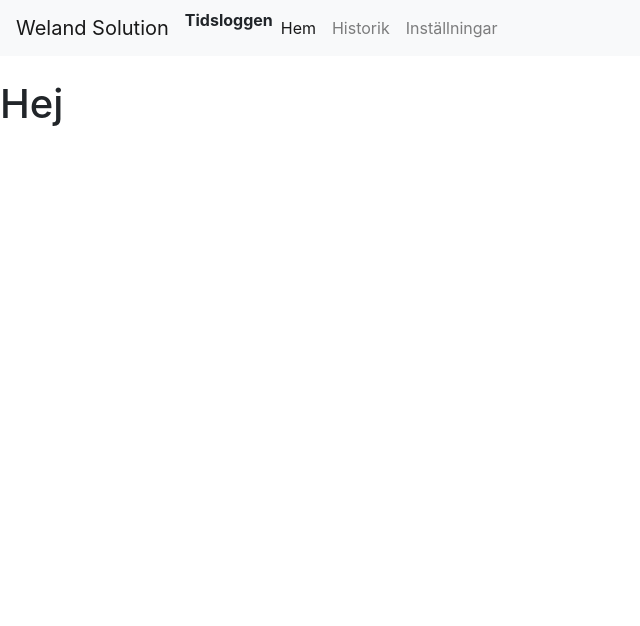
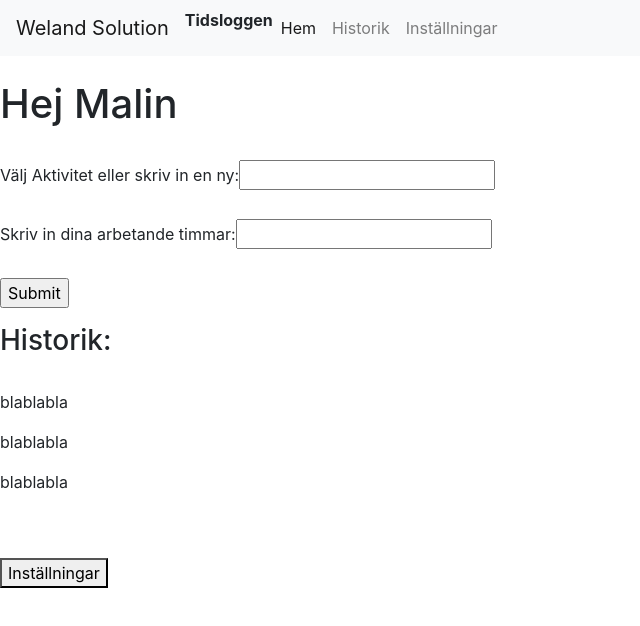
Before and after one commit to Malin88widen/Weland-tidsloggen, a React (Create React App) app: page / in a window 1280 px wide. Shown: the top 626 px of the page, without its empty margins (0-640 px from the left). Built offline with nearby package versions, Linux system fonts and the light colour scheme.

Commit message:
Lagt till allt som ska vara i vyn på startsidan - style på sen också!

```diff
--- a/src/App.js
+++ b/src/App.js
@@ -1,9 +1,11 @@
 import React, { Component } from "react";
 import NavBar from "./components/navbarWelands";
-import homePageWelands from "./components/homePageWelands";
+import homePageWelands from "./components/HomePage";
 import Counters from "./components/counters";
 import "./App.css";
-
+import HomePage from './components/HomePage';
+import Form from './components/Form';
+import History from './components/History';
 class App extends Component {
 
 
@@ -13,7 +15,18 @@ class App extends Component {
         <NavBar/>
         <br />
         <main className="homePageWelands">
-    <h1>Hej</h1>
+        <h1><HomePage /></h1>
+        <br />
+      <p><Form /></p>
+      <p><History /></p>
+
+      <br />
+      <br />
+
+      <button>
+        Inställningar
+      </button>
+
         </main>
     </div>
     );
--- /dev/null
+++ b/src/components/Form.jsx
@@ -0,0 +1,19 @@
+import React, { Component } from "react";
+
+function Form() {
+  return (
+    <form>
+      <label for="activity">Välj Aktivitet eller skriv in en ny: </label>
+      <input type={"text"}></input>
+      <br />
+      <br />
+      <label for="hours">Skriv in dina arbetande timmar:  </label>
+      <input type={"numbers"}></input>
+      <br />
+      <br />
+      <input type="submit" value="Submit" />
+    </form>
+  );
+}
+
+export default Form;
--- /dev/null
+++ b/src/components/History.jsx
@@ -0,0 +1,14 @@
+import React, { Component } from "react";
+
+function History() {
+  return (<div>
+    <h3>Historik:</h3>
+    <br />
+    <p>blablabla</p>
+    <p>blablabla</p>
+    <p>blablabla</p>
+    </div>
+    );
+}
+
+export default History;
--- a/src/components/homePageWelands.jsx
+++ b/src/components/HomePage.jsx
@@ -1,16 +1,17 @@
 import React, { Component } from "react";
 
-class homePage extends Component {
-  render() {
+class HomePage extends Component {
+    render(){
     return (
-      <div className="homePageWelands">
-        <h1>Hello World!</h1>
+    <div className="homePageWelands">
+        <h1>Hej Malin</h1>
       </div>
     );
+    }
   }
-}
 
-export default homePage;
+
+export default HomePage;
 
 // class homePageWelands extends Component {
 //   render() {
--- a/src/index.js
+++ b/src/index.js
@@ -4,7 +4,7 @@ import "./index.css";
 import App from "./App";
 import * as serviceWorker from "./serviceWorker";
 import "bootstrap/dist/css/bootstrap.css";
-import homePageWelands from "./components/homePageWelands";
+import homePageWelands from "./components/HomePage";
 
 ReactDOM.render(
   <App />,
```
Also changed, not shown: src/components/LogIn.jsx (renamed from src/components/logInWelands.jsx).
